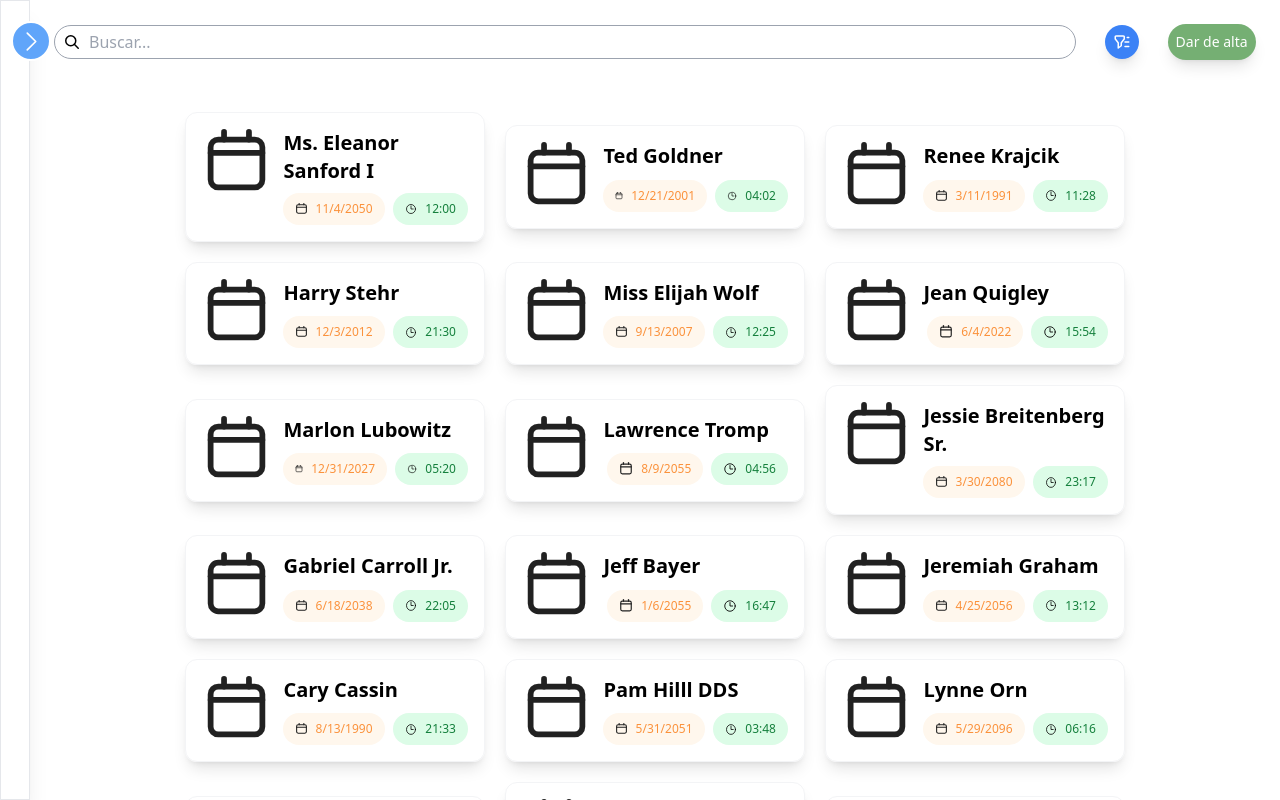
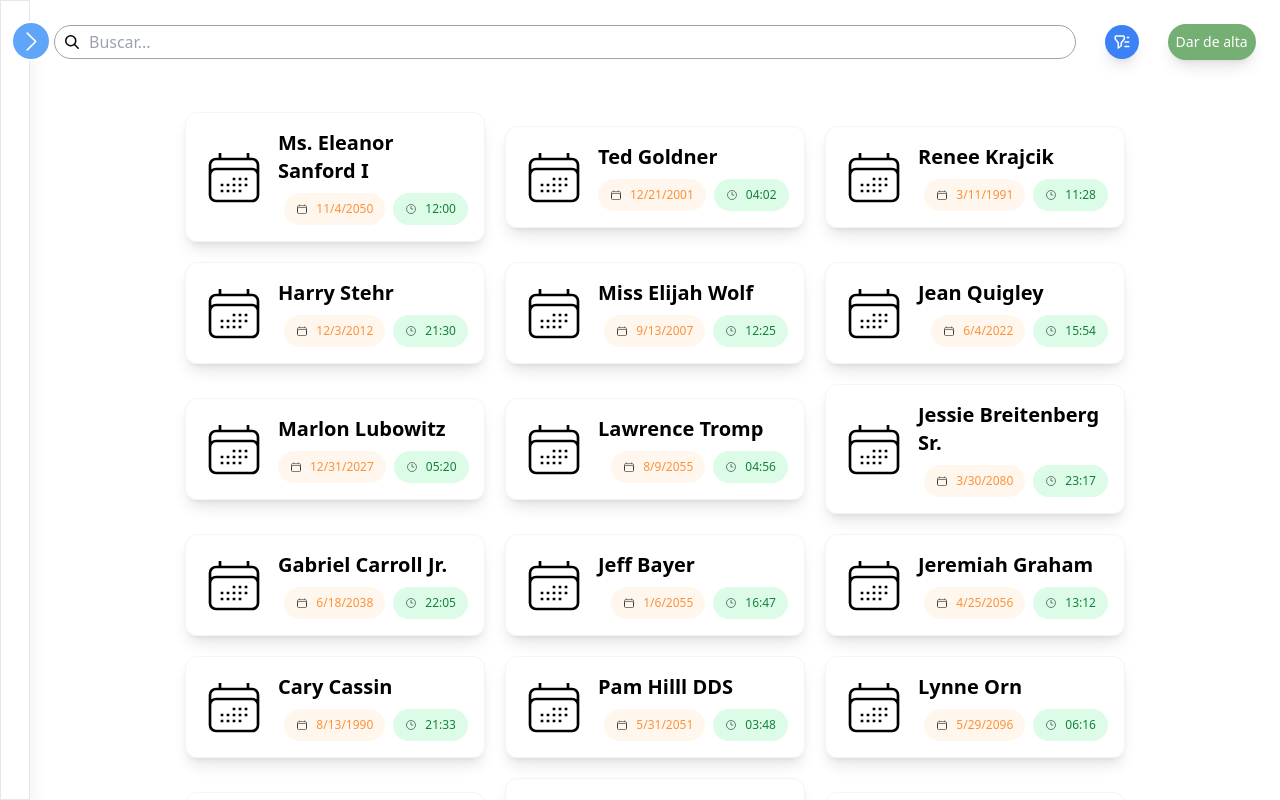
Before and after one commit to ISPP-07/frontend-acat, a Next.js app: page /interventions in a window 1280 px wide. Shown: the top 800 px of the page. Built offline with nearby package versions, Linux system fonts and the light colour scheme.

Commit message:
feat: Update calendar.svg and cardIntervention.jsx components

```diff
--- a/src/app/components/cardIntervention.jsx
+++ b/src/app/components/cardIntervention.jsx
@@ -16,14 +16,21 @@
 		})
 		.slice(0, 5)
 
-	console.log(hourIntervention)
 	return (
 		<div
-			className="flex border-[1px] border-solid border-gray-100 shadow-lg p-4 w-full min-w-[300px] max-w-[300px] rounded-xl hover:scale-105 hover:cursor-pointer"
+			className="flex items-center border-[1px] border-solid border-gray-100 shadow-lg p-4 w-full min-w-[300px] max-w-[300px] rounded-xl hover:scale-105 hover:cursor-pointer"
 			onClick={handleClick}
 		>
 			<div className="mr-3">
-				<img src="/calendar.svg" width={100} alt="calendar" />
+				<svg
+					xmlns="http://www.w3.org/2000/svg"
+					fill="none"
+					viewBox="0 0 24 24"
+					stroke="currentColor"
+					className="w-16 h-16"
+				>
+					<path d="M6.75 3v2.25M17.25 3v2.25M3 18.75V7.5a2.25 2.25 0 0 1 2.25-2.25h13.5A2.25 2.25 0 0 1 21 7.5v11.25m-18 0A2.25 2.25 0 0 0 5.25 21h13.5A2.25 2.25 0 0 0 21 18.75m-18 0v-7.5A2.25 2.25 0 0 1 5.25 9h13.5A2.25 2.25 0 0 1 21 11.25v7.5m-9-6h.008v.008H12v-.008ZM12 15h.008v.008H12V15Zm0 2.25h.008v.008H12v-.008ZM9.75 15h.008v.008H9.75V15Zm0 2.25h.008v.008H9.75v-.008ZM7.5 15h.008v.008H7.5V15Zm0 2.25h.008v.008H7.5v-.008Zm6.75-4.5h.008v.008h-.008v-.008Zm0 2.25h.008v.008h-.008V15Zm0 2.25h.008v.008h-.008v-.008Zm2.25-4.5h.008v.008H16.5v-.008Zm0 2.25h.008v.008H16.5V15Z" />
+				</svg>
 			</div>
 			<div className="flex flex-col justify-between w-full">
 				<strong className="text-xl">{intervention.patient}</strong>
@@ -32,13 +39,33 @@
 					{intervention.intervention_date && (
 						<>
 							<Tag
-								pathsvg={'/calendar.svg'}
+								svg={
+									<svg
+										xmlns="http://www.w3.org/2000/svg"
+										fill="none"
+										viewBox="0 0 24 24"
+										stroke="currentColor"
+										className="w-3 h-3"
+									>
+										<path d="M6.75 3v2.25M17.25 3v2.25M3 18.75V7.5a2.25 2.25 0 0 1 2.25-2.25h13.5A2.25 2.25 0 0 1 21 7.5v11.25m-18 0A2.25 2.25 0 0 0 5.25 21h13.5A2.25 2.25 0 0 0 21 18.75m-18 0v-7.5A2.25 2.25 0 0 1 5.25 9h13.5A2.25 2.25 0 0 1 21 11.25v7.5m-9-6h.008v.008H12v-.008ZM12 15h.008v.008H12V15Zm0 2.25h.008v.008H12v-.008ZM9.75 15h.008v.008H9.75V15Zm0 2.25h.008v.008H9.75v-.008ZM7.5 15h.008v.008H7.5V15Zm0 2.25h.008v.008H7.5v-.008Zm6.75-4.5h.008v.008h-.008v-.008Zm0 2.25h.008v.008h-.008V15Zm0 2.25h.008v.008h-.008v-.008Zm2.25-4.5h.008v.008H16.5v-.008Zm0 2.25h.008v.008H16.5V15Z" />
+									</svg>
+								}
 								color={'bg-orange-50'}
 								textColor={'text-orange-400'}
 								text={dateIntervention}
 							/>
 							<Tag
-								pathsvg={'/clock.svg'}
+								svg={
+									<svg
+										xmlns="http://www.w3.org/2000/svg"
+										fill="none"
+										viewBox="0 0 24 24"
+										stroke="currentColor"
+										className="w-3 h-3"
+									>
+										<path d="M12 6v6h4.5m4.5 0a9 9 0 1 1-18 0 9 9 0 0 1 18 0Z" />
+									</svg>
+								}
 								color={'bg-green-100'}
 								textColor={'text-green-700'}
 								text={hourIntervention}
--- a/src/app/components/tag.jsx
+++ b/src/app/components/tag.jsx
@@ -1,9 +1,9 @@
 /* eslint-disable  no-unused-vars */
 import React from 'react'
 /* eslint-enable  no-unused-vars */
-import Image from 'next/image'
 
 export default function Tag({
+	svg,
 	pathsvg,
 	svgWidth = 14,
 	svgHeight = 14,
@@ -18,7 +18,7 @@
 				${color}`}
 		>
 			<span>
-				<Image src={pathsvg} width={svgWidth} height={svgHeight} />
+				{svg || <img src={pathsvg} width={svgWidth} height={svgHeight} />}
 			</span>
 			<span className={`${textColor}`}>{text}</span>
 		</div>
--- a/src/app/interventions/page.jsx
+++ b/src/app/interventions/page.jsx
@@ -7,7 +7,7 @@
 import Searchbar from '../components/searchbar'
 import Link from 'next/link'
 
-export default async function InterventionPage() {
+export default function InterventionPage() {
 	const [showModal, setShowModal] = useState(false)
 	const toggleModal = () => {
 		setShowModal(!showModal)
```
Also changed, not shown: public/calendar.svg.
